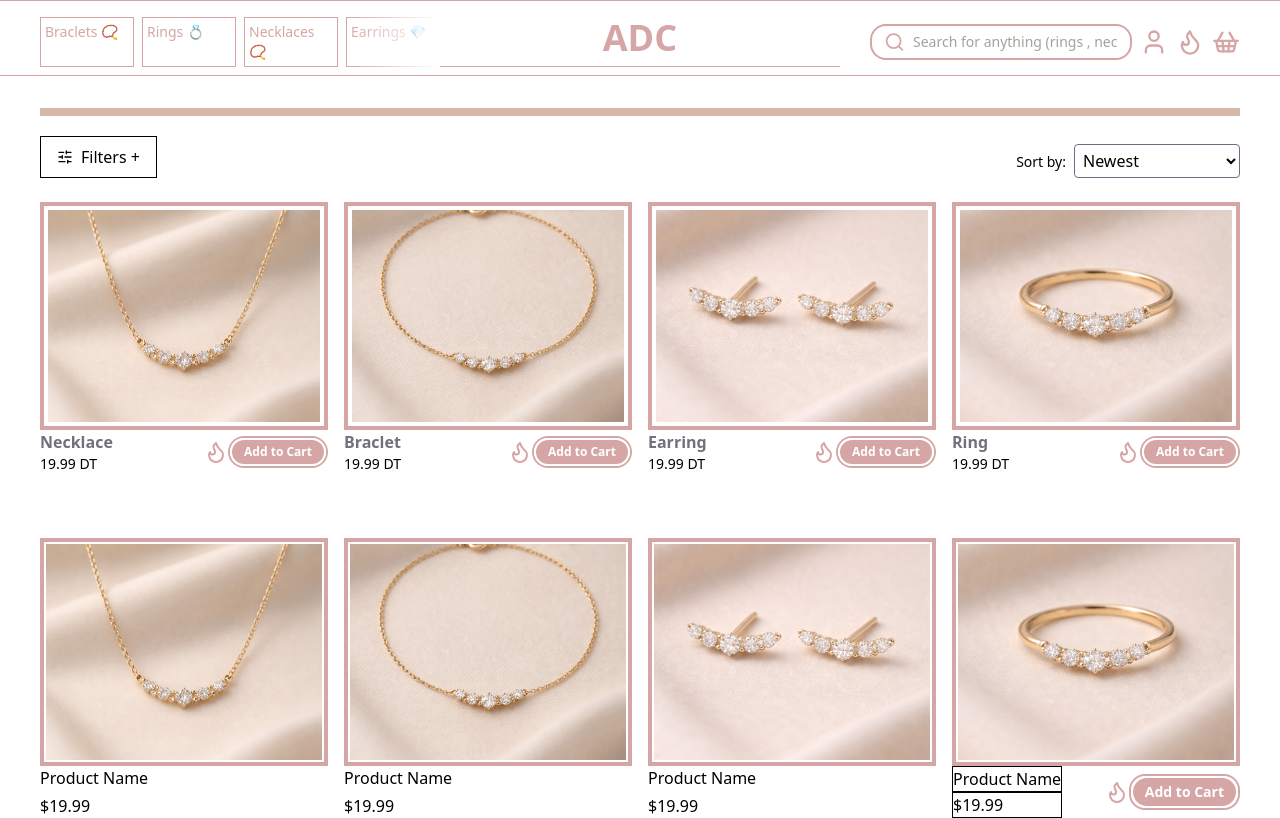
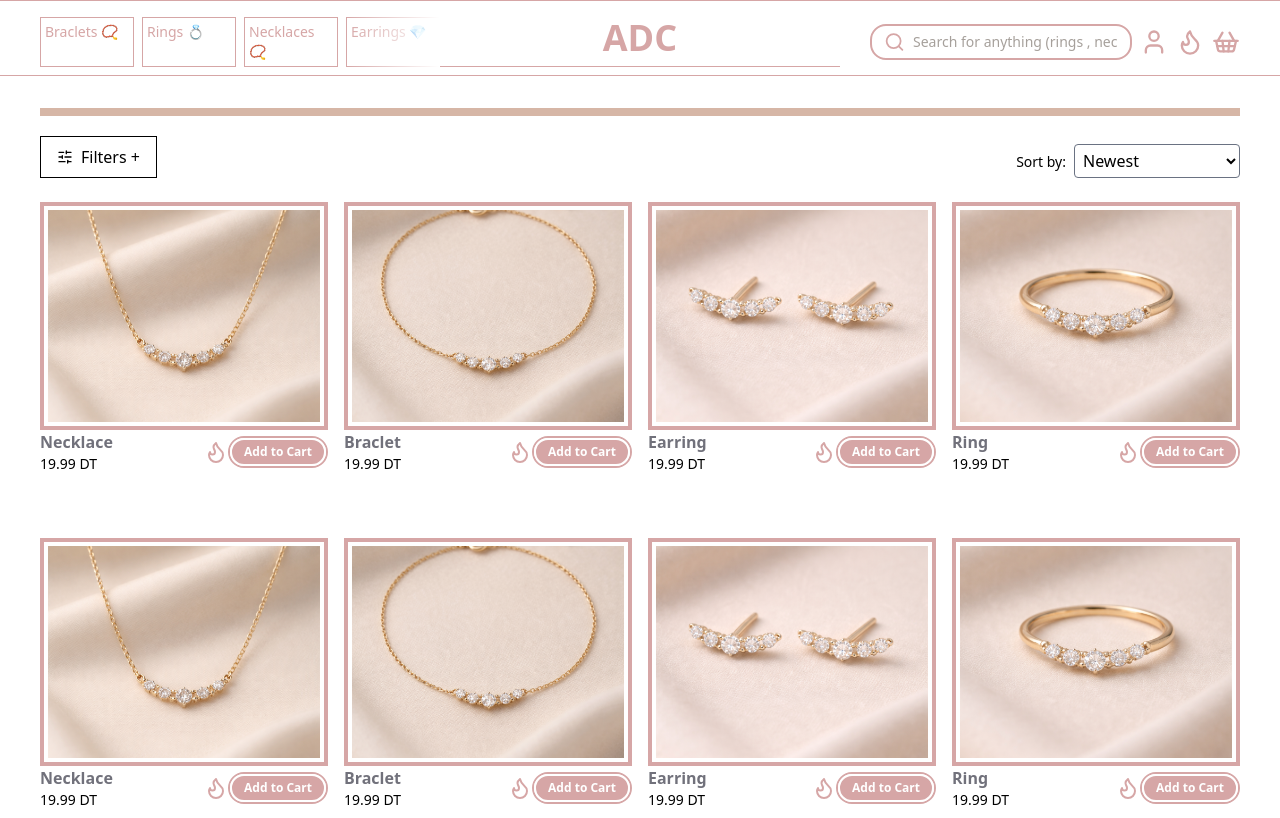
Before and after one commit to ba9hh/adc, a React (Vite) app in the folder frontend/: page /shop in a window 1280 px wide. Built offline with nearby package versions, Linux system fonts and the light colour scheme.

Commit message:
first commit

```diff
--- /dev/null
+++ b/frontend/src/Account/Account.jsx
@@ -0,0 +1,7 @@
+import React from "react";
+
+const Account = () => {
+  return <div>Account</div>;
+};
+
+export default Account;
--- a/frontend/src/App.jsx
+++ b/frontend/src/App.jsx
@@ -11,6 +11,7 @@ import Header from "./components/Header.jsx";
 import HomeHeader from "./components/HomeHeader.jsx";
 import Dashboard from "./dashboard/Dashboard.jsx";
 import { Outlet } from "react-router-dom";
+import Account from "./Account/Account.jsx";
 function HomeLayout() {
   return (
     <>
@@ -44,6 +45,7 @@ function App() {
           <Route path="/checkout" element={<Checkout />} />
           <Route path="/guest/favorites" element={<Favorites />} />
           <Route path="/admin" element={<Dashboard />} />
+          <Route path="/account" element={<Account />} />
         </Route>
       </Routes>
     </>
--- a/frontend/src/components/Header.jsx
+++ b/frontend/src/components/Header.jsx
@@ -59,7 +59,9 @@ const Header = () => {
             </div>
             <div className="flex flex-col items-end gap-2 ">
               <div className="flex items-center gap-2">
-                <User className="w-7 h-7 text-[#D6A6A6]" />
+                <Link to="/account">
+                  <User className="w-7 h-7 text-[#D6A6A6]" />
+                </Link>
                 <Link to="/guest/favorites">
                   <Flame className="w-7 h-7 text-[#D6A6A6]" />
                 </Link>
--- a/frontend/src/shop/ShopProducts.jsx
+++ b/frontend/src/shop/ShopProducts.jsx
@@ -63,64 +63,34 @@ const ShopProducts = () => {
           </div>
         </Link>
       ))}
-      <div className="flex flex-col">
+      {products.map((product) => (
+        <Link
+          to={`/product/${product.id}`}
+          key={product.id}
+          className="flex flex-col"
+        >
           <div className="border-4 border-[#D6A6A6]">
             <img
-            src={necklace}
-            className="aspect-14/11 border-2 border-white object-cover"
-          />
-        </div>
-        <div className="flex flex-col gap-1">
-          <h1>Product Name</h1>
-          <span>$19.99</span>
-        </div>
-      </div>
-      <div className="flex flex-col">
-        <div className="border-4 border-[#D6A6A6]">
-          <img
-            src={braclet}
-            className="aspect-14/11 border-2 border-white object-cover"
-          />
-        </div>
-        <div className="flex flex-col gap-1">
-          <h1>Product Name</h1>
-          <span>$19.99</span>
-        </div>
-      </div>
-      <div className="flex flex-col">
-        <div className="border-4 border-[#D6A6A6]">
-          <img
-            src={earring}
-            className="aspect-14/11 border-2 border-white object-cover"
-          />
-        </div>
-        <div className="flex flex-col gap-1">
-          <h1>Product Name</h1>
-          <span>$19.99</span>
-        </div>
-      </div>
-      <div className="flex flex-col">
-        <div className="border-4 border-[#D6A6A6]">
-          <img
-            src={ring}
-            className="aspect-14/11 border-2 border-white object-cover"
+              src={product.img}
+              className="aspect-14/11 border-4 border-white object-cover"
             />
           </div>
           <div className="flex justify-between">
             <div className="flex flex-col">
-            <h1 className="border">Product Name</h1>
-            <span className="border">$19.99</span>
+              <h1 className=" text-zinc-500 font-bold">{product.name}</h1>
+              <span className=" text-sm">{product.price}</span>
             </div>
-          <div className="flex  items-center justify-center">
+            <div className="flex items-center justify-center">
               <Flame className="w-6 h-6 text-[#D6A6A6]" />
               <div className="border-2 border-[#D6A6A6] w-fit h-fit rounded-2xl">
-              <button className=" px-3 py-1 border-2 bg-[#D6A6A6] text-white text-sm font-bold rounded-2xl border-white">
+                <button className=" px-3 py-1 border-2 bg-[#D6A6A6] text-white text-xs font-bold rounded-2xl border-white">
                   Add to Cart
                 </button>
               </div>
             </div>
           </div>
-      </div>
+        </Link>
+      ))}
     </div>
   );
 };
```
Lines whose indentation alone changed are shown as unchanged.
